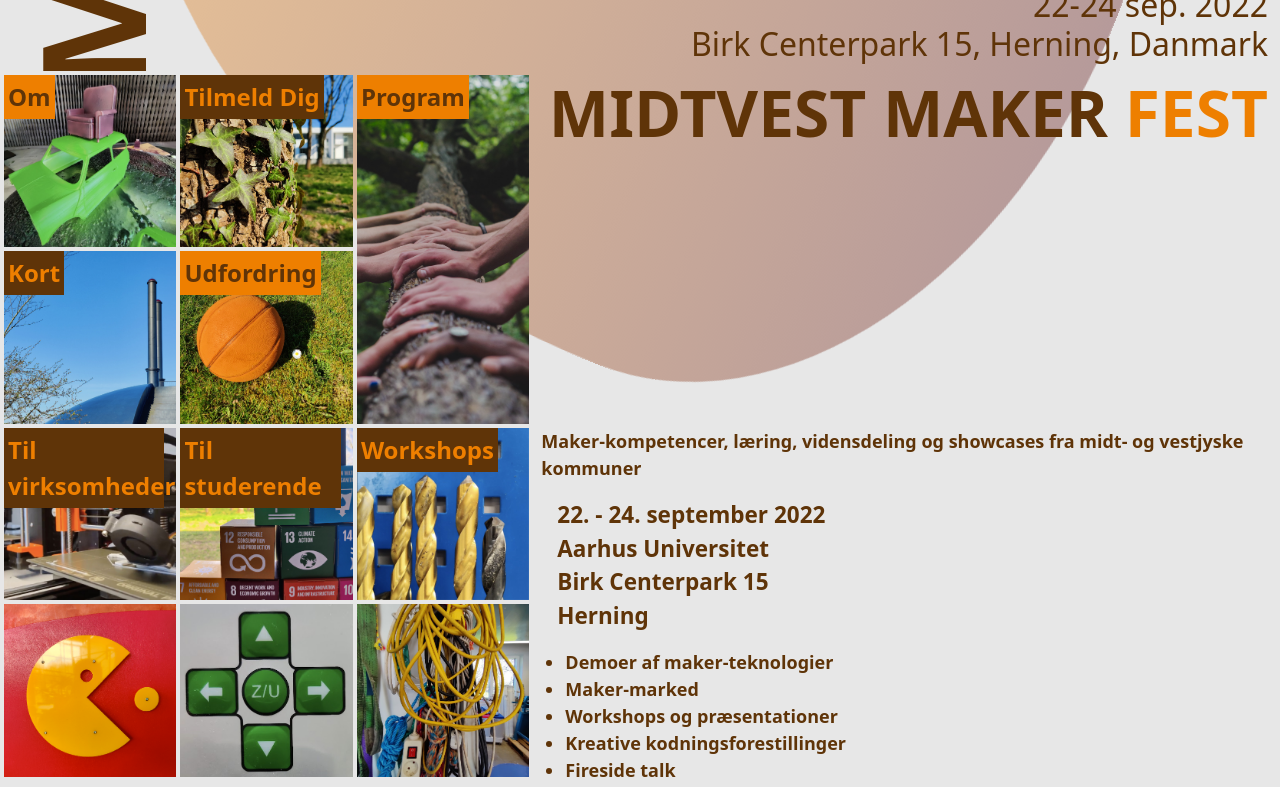
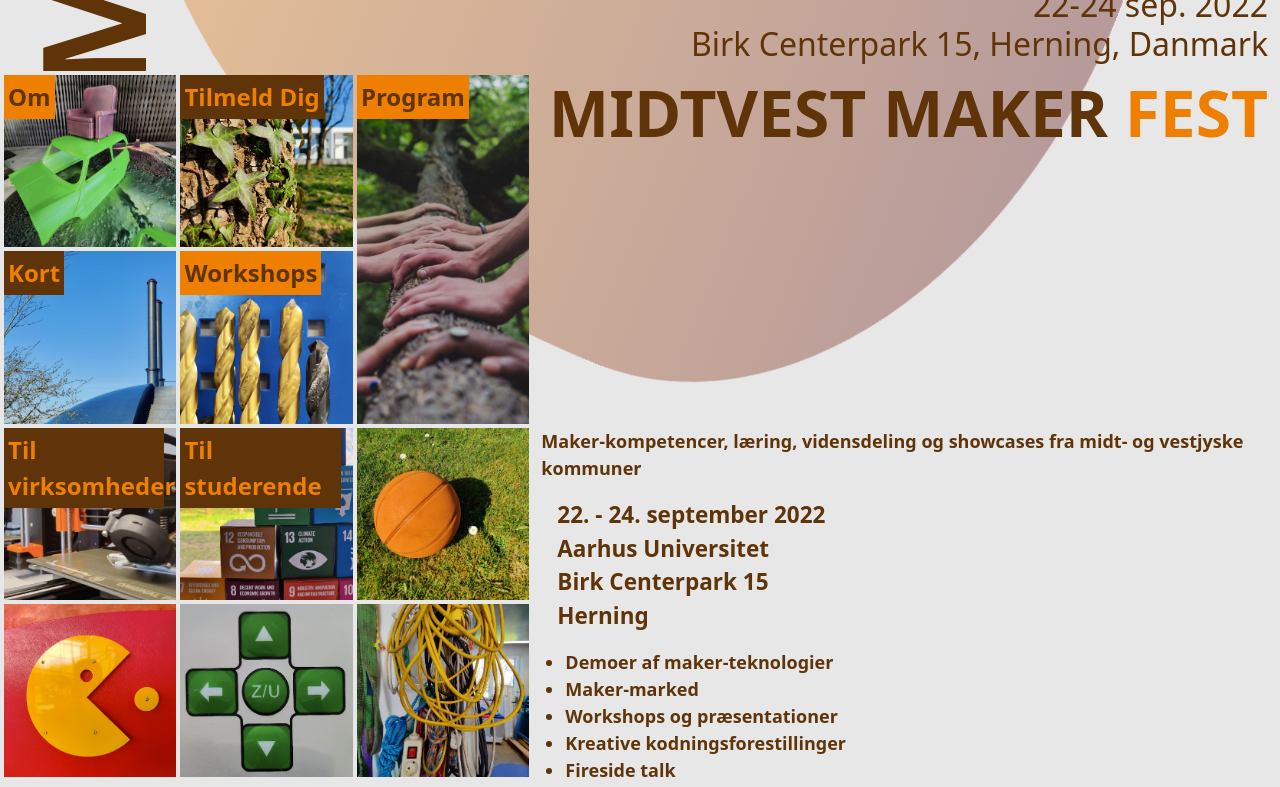
Before and after one commit to ProtoLab-BTECH-AU/mvmf-promo, a React (Create React App) app: page / in a window 1280 px wide. Shown: the part 569-1356 px from the top of the page. Built offline with nearby package versions, Linux system fonts and the light colour scheme; a web font is replaced by a local one.

Commit message:
src:Home,App - remove challenge and move workshops tile up

```diff
--- a/src/App.tsx
+++ b/src/App.tsx
@@ -4,23 +4,14 @@ import {ModalPage} from "./components/ModalPage"
 import {HistoryContextProvider} from "./context/HistoryContext"
 import {LanguageContextProvider} from "./context/LanguageContext"
 import {About, title as aboutTitle} from "./pages/About"
-import {
-  Challenge,
-  Challenge1,
-  Challenge2,
-  Challenge3,
-  challengeTitlesFull,
-  challengeTitlesHeader,
-  title as challengeTitle,
-} from "./pages/Challenge"
+import {ForCompanies, title as forCompaniesTitle} from "./pages/ForCompanies"
+import {ForStudents, title as forStudentsTitle} from "./pages/ForStudents"
 import {Home} from "./pages/Home"
 import {HomeSimple} from "./pages/HomeSimple"
 import {Map, title as mapTitle} from "./pages/Map"
 import {NotFound, title as notFoundTitle} from "./pages/NotFound"
 import {Program, title as programTitle} from "./pages/Program"
-import {ForCompanies, title as forCompaniesTitle} from "./pages/ForCompanies"
-import {ForStudents, title as forStudentsTitle} from "./pages/ForStudents"
-import {Workshops, title as workshopsTitle} from "./pages/Workshops"
+import {title as workshopsTitle, Workshops} from "./pages/Workshops"
 
 export const App: FC = () => (
   <BrowserRouter basename={process.env.PUBLIC_URL}>
@@ -33,16 +24,6 @@ export const App: FC = () => (
           <Route path="about" element={<ModalPage title={aboutTitle} children={<About/>}/>}/>
           <Route path="for-companies" element={<ModalPage title={forCompaniesTitle} children={<ForCompanies/>}/>}/>
           <Route path="for-students" element={<ModalPage title={forStudentsTitle} children={<ForStudents/>}/>}/>
-          <Route path="challenge" element={<ModalPage title={challengeTitle} children={<Challenge/>}/>}/>
-          <Route path="challenge1"
-                 element={<ModalPage title={challengeTitlesFull[0]} headerTitle={challengeTitlesHeader[0]}
-                                     children={<Challenge1/>}/>}/>
-          <Route path="challenge2"
-                 element={<ModalPage title={challengeTitlesFull[1]} headerTitle={challengeTitlesHeader[1]}
-                                     children={<Challenge2/>}/>}/>
-          <Route path="challenge3"
-                 element={<ModalPage title={challengeTitlesFull[2]} headerTitle={challengeTitlesHeader[2]}
-                                     children={<Challenge3/>}/>}/>
           <Route path="workshops" element={<ModalPage title={workshopsTitle} children={<Workshops/>}/>}/>
           <Route path="map" element={<ModalPage title={mapTitle} children={<Map/>}/>}/>
           <Route path="program" element={<ModalPage title={programTitle} children={<Program/>}/>}/>
--- a/src/pages/Home.tsx
+++ b/src/pages/Home.tsx
@@ -194,8 +194,8 @@ export const Home: FC = () => {
                 </Col>
 
                 <Col xs={6} className="px-0_5 mt-1" id="challenge">
-                  <Tile background={"images/Basketball and flower.jpg"} titleLight={highlightCycle}
-                        title={tiles.challenge[languageContext.language]} link={tiles.challenge.link}/>
+                  <Tile background="images/Drillbits.jpg" title={tiles.workshops[languageContext.language]}
+                        titleLight={true} link={tiles.workshops.link}/>
                 </Col>
               </Row>
             </Col>
@@ -232,8 +232,7 @@ export const Home: FC = () => {
             </Col>
 
             <Col xs={4} className="px-0_5">
-              <Tile background="images/Drillbits.jpg" title={tiles.workshops[languageContext.language]}
-                    link={tiles.workshops.link}/>
+              <Tile background={"images/Basketball and flower.jpg"}/>
             </Col>
 
             <Col xs={4} className="px-0_5 mt-1">
```
